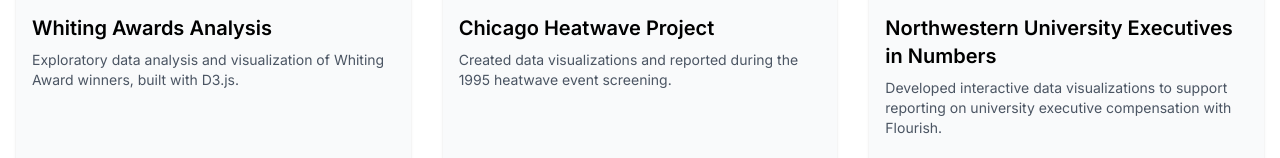
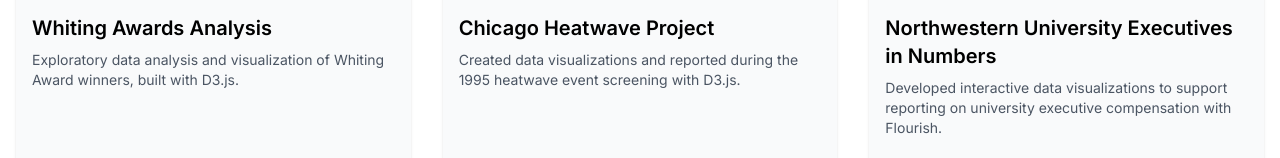
Before and after one commit to yongssh/yongssh.github.io, a Next.js app: page /projects in a window 1280 px wide. Shown: the part 790-948 px from the top of the page. Built offline with nearby package versions, Linux system fonts and the light colour scheme.

Commit message:
font to garamond

```diff
--- a/src/app/projects/page.tsx
+++ b/src/app/projects/page.tsx
@@ -30,7 +30,7 @@ const projects = [
   },
   {
     title: "Chicago Heatwave Project",
-    description: "Created data visualizations and reported during the 1995 heatwave event screening.",
+    description: "Created data visualizations and reported during the 1995 heatwave event screening with D3.js.",
     image: "/johnson.jpg",
     url: "https://dailynorthwestern.com/2025/07/16/city/chicago-mayor-brandon-johnson-buffett-researchers-host-screening-and-discussion-on-1995-heat-wave/"
   },
```
